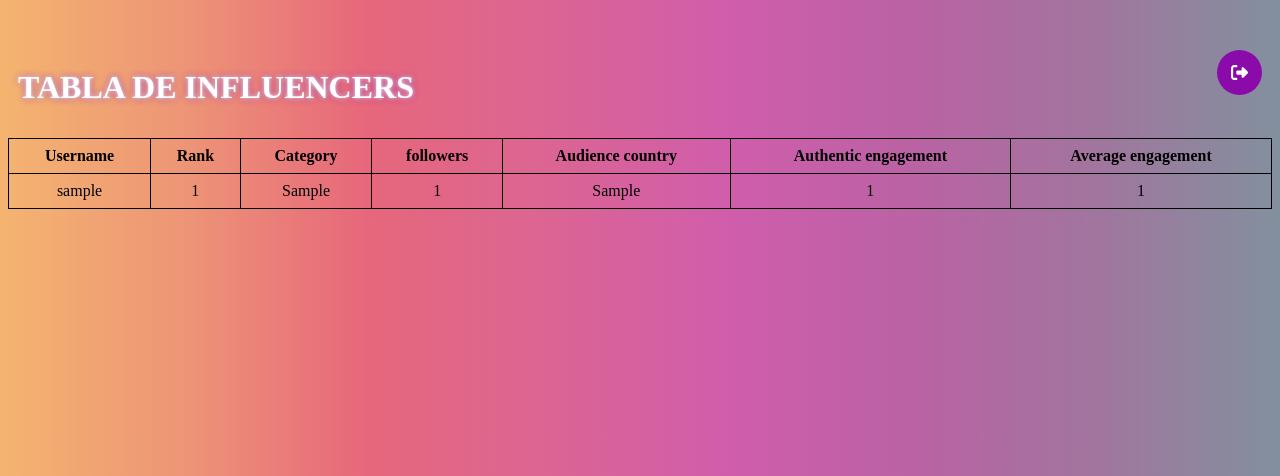
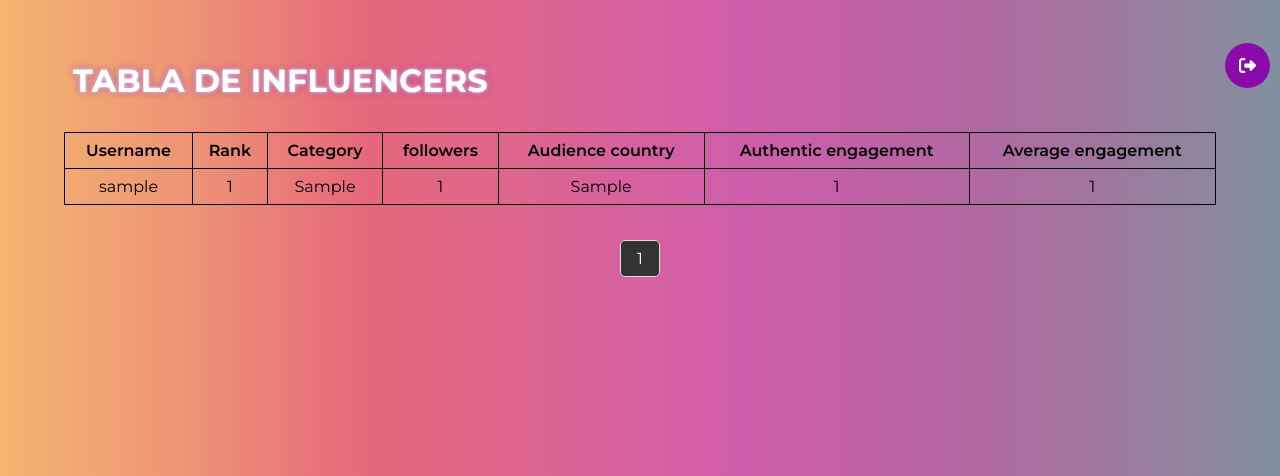
Before and after one commit to francotp123/proyecto-django, a Django app: page /influencers/tabla/ in a window 1280 px wide. Shown: the top 476 px of the page. Run offline with Django 5.2, Linux system fonts and the light colour scheme; tables that the repository leaves empty hold one stand-in row (values such as "Sample post").

Commit message:
Paginamos la tabla, matriz de correlación (view y html)

```diff
--- a/proyecto/influencers/static/css/tabla.css
+++ b/proyecto/influencers/static/css/tabla.css
@@ -1,31 +1,23 @@
-th {
-    font-weight: 600;
-    text-align: center !important;
+body {
+  background: linear-gradient(to right, rgba(240, 148, 51, 0.7), rgba(230, 104, 60, 0.7), rgba(220, 39, 67, 0.7), rgba(204, 35, 102, 0.7), rgba(188, 24, 136, 0.7), rgba(157, 32, 126, 0.7), rgba(121, 59, 117, 0.7), rgba(77, 97, 117, 0.7));
+  font-family: 'Montserrat', sans-serif;
+  margin: 0;
+  padding: 0;
 }
 
-.table-container {
-  background-repeat: no-repeat;
-  background-size: cover;
-  overflow: auto; /* Si necesitas scroll */
-}
-
-body{
-  background: linear-gradient(to right, rgba(240, 148, 51, 0.7), rgba(230, 104, 60, 0.7), rgba(220, 39, 67, 0.7), rgba(204, 35, 102, 0.7), rgba(188, 24, 136, 0.7), rgba(157, 32, 126, 0.7), rgba(121, 59, 117, 0.7), rgba(77, 97, 117, 0.7)); /* Ruta a tu imagen */
-}
-
-.title{
+.title {
   text-align: center;
   margin-top: 30px;
   color: white;
-    animation:blur .75s ease-out infinite;
-    text-shadow:0px 0px 5px white,
-      0px 0px 7px purple;
+  animation: blur .75s ease-out infinite;
+  text-shadow: 0px 0px 5px white, 0px 0px 7px purple;
+  margin-left: 5%;
 }
 
 header {
-    display: flex; /* Agregar Flexbox a header */
-    align-items: center; /* Centrar elementos verticalmente */
-    justify-content: space-between; /* Espacio entre elementos para centrar el título y alinear el botón a la derecha */
+  display: flex;
+  align-items: center;
+  justify-content: space-between;
   padding: 10px;
 
 }
@@ -43,9 +35,9 @@ header {
   overflow: hidden;
   transition-duration: .3s;
   background-color: rgb(138, 11, 170);
+  margin: auto; /* Center the button */
 }
 
-  /* plus sign */
 .sign {
   width: 100%;
   transition-duration: .3s;
@@ -61,18 +53,18 @@ header {
 .sign svg path {
   fill: white;
 }
-  /* text */
+
 .text {
   position: absolute;
-    right: 0%;
-    width: 0%;
+  right: 0;
+  width: 0;
   opacity: 0;
   color: white;
   font-size: 1.2em;
   font-weight: 600;
   transition-duration: .3s;
 }
-  /* hover effect on button width */
+
 .Btn:hover {
   width: 125px;
   border-radius: 40px;
@@ -84,14 +76,60 @@ header {
   transition-duration: .3s;
   padding-left: 10px;
 }
-  /* hover effect button's text */
+
 .Btn:hover .text {
   opacity: 1;
   width: 70%;
   transition-duration: .3s;
   padding-right: 10px;
 }
-  /* button click effect*/
+
 .Btn:active {
-    transform: translate(2px ,2px);
+  transform: translate(2px, 2px);
 }
+
+.table-container {
+  background-repeat: no-repeat;
+  background-size: cover;
+  overflow: auto;
+  max-width: 90%; /* Limits the max width of the table container */
+  margin: 0 auto; /* Centers the table container */
+}
+
+table {
+  width: 100%;
+  border-collapse: collapse;
+  margin-bottom: 20px;
+}
+
+th, td {
+  border: 1px solid black;
+  padding: 8px;
+  text-align: center;
+}
+
+th {
+  font-weight: 600;
+  text-align: center !important;
+}
+
+.pagination {
+  display: flex;
+  justify-content: center;
+  flex-wrap: wrap; /* Allows pagination links to wrap */
+  padding: 10px 0;
+}
+
+.pagination a {
+  margin: 5px;
+  padding: 8px 16px;
+  text-decoration: none;
+  border: 1px solid #ddd;
+  color: #333;
+  border-radius: 5px;
+}
+
+.pagination a.active {
+  background-color: #333;
+  color: white;
+}
--- a/proyecto/influencers/templates/tabla2.html
+++ b/proyecto/influencers/templates/tabla2.html
@@ -9,35 +9,21 @@
     <link rel="preconnect" href="https://fonts.googleapis.com">
     <link rel="preconnect" href="https://fonts.gstatic.com" crossorigin>
     <link href="https://fonts.googleapis.com/css2?family=Montserrat:ital,wght@0,100..900;1,100..900&display=swap" rel="stylesheet">
-        <style>
-            table {
-                width: 100%;
-                border-collapse: collapse;
-            }
-            th, td {
-                border: 1px solid black;
-                padding: 8px;
-                text-align: center;
-            }
-        </style>
 </head>
 <body>
     <header>
         <div class="title">
             <h1>TABLA DE INFLUENCERS</h1>
         </div>
-            <div>
-
-                <a href="{% url 'mainpage' %}"><button class="Btn">
-
-
-                <div class="sign"><svg viewBox="0 0 512 512"><path d="M377.9 105.9L500.7 228.7c7.2 7.2 11.3 17.1 11.3 27.3s-4.1 20.1-11.3 27.3L377.9 406.1c-6.4 6.4-15 9.9-24 9.9c-18.7 0-33.9-15.2-33.9-33.9l0-62.1-128 0c-17.7 0-32-14.3-32-32l0-64c0-17.7 14.3-32 32-32l128 0 0-62.1c0-18.7 15.2-33.9 33.9-33.9c9 0 17.6 3.6 24 9.9zM160 96L96 96c-17.7 0-32 14.3-32 32l0 256c0 17.7 14.3 32 32 32l64 0c17.7 0 32 14.3 32 32s-14.3 32-32 32l-64 0c-53 0-96-43-96-96L0 128C0 75 43 32 96 32l64 0c17.7 0 32 14.3 32 32s-14.3 32-32 32z"></path></svg></div>
-
+        <div style="text-align: center;">
+            <a href="{% url 'mainpage' %}">
+                <button class="Btn">
+                    <div class="sign">
+                        <svg viewBox="0 0 512 512"><path d="M377.9 105.9L500.7 228.7c7.2 7.2 11.3 17.1 11.3 27.3s-4.1 20.1-11.3 27.3L377.9 406.1c-6.4 6.4-15 9.9-24 9.9c-18.7 0-33.9-15.2-33.9-33.9l0-62.1-128 0c-17.7 0-32-14.3-32-32l0-64c0-17.7 14.3-32 32-32l128 0 0-62.1c0-18.7 15.2-33.9 33.9-33.9c9 0 17.6 3.6 24 9.9zM160 96L96 96c-17.7 0-32 14.3-32 32l0 256c0 17.7 14.3 32 32 32l64 0c17.7 0 32 14.3 32 32s-14.3 32-32 32l-64 0c-53 0-96-43-96-96L0 128C0 75 43 32 96 32l64 0c17.7 0 32 14.3 32 32s-14.3 32-32 32z"></path></svg>
+                    </div>
                     <div class="text">Volver</div>
-
-                </button></a>
-
-
+                </button>
+            </a>
         </div>
     </header>
     <div class="table-container">
@@ -51,18 +37,35 @@
                 <th>Authentic engagement</th>
                 <th>Average engagement</th>
             </tr>
-                {% for influencer in influencers  %}
+            {% for influencer in influencers %}
             <tr>
-                    <td>{{influencer.username }}</td>
-                    <td>{{influencer.rank}}</td>
-                    <td>{{influencer.category}}</td>
-                    <td>{{influencer.followers}}</td>
-                    <td>{{influencer.audience_country}}</td>
-                    <td>{{influencer.aut_eng}}</td>
-                    <td>{{influencer.avg_eng}}</td>
+                <td>{{ influencer.username }}</td>
+                <td>{{ influencer.rank }}</td>
+                <td>{{ influencer.category }}</td>
+                <td>{{ influencer.followers }}</td>
+                <td>{{ influencer.audience_country }}</td>
+                <td>{{ influencer.aut_eng }}</td>
+                <td>{{ influencer.avg_eng }}</td>
             </tr>
             {% endfor %}
         </table>
     </div>
+    <div class="pagination">
+        {% if influencers.has_previous %}
+            <a href="?page=1">&laquo; First</a>
+            <a href="?page={{ influencers.previous_page_number }}">Previous</a>
+        {% endif %}
+        {% for num in influencers.paginator.page_range %}
+            {% if influencers.number == num %}
+                <a href="?page={{ num }}" class="active">{{ num }}</a>
+            {% elif num > influencers.number|add:'-3' and num < influencers.number|add:'3' %}
+                <a href="?page={{ num }}">{{ num }}</a>
+            {% endif %}
+        {% endfor %}
+        {% if influencers.has_next %}
+            <a href="?page={{ influencers.next_page_number }}">Next</a>
+            <a href="?page={{ influencers.paginator.num_pages }}">Last &raquo;</a>
+        {% endif %}
+    </div>
 </body>
 </html>
--- a/proyecto/influencers/views.py
+++ b/proyecto/influencers/views.py
@@ -10,6 +10,10 @@ from io import BytesIO
 import base64
 from influencers.forms import CategoryForm
 import math
+from django.core.paginator import Paginator
+import numpy as np
+import pandas as pd
+import seaborn as sns
 # Create your views here.
 
 #html main
@@ -98,9 +102,14 @@ def influencers_top5(request):
 
 #View para la tabla
 def tabla(request):
-    influencers = Influencers.objects.all()
+    influencers_list = Influencers.objects.all()
+    paginator = Paginator(influencers_list, 50)  # Mostrar 50 influencers por página
+
+    page_number = request.GET.get('page')
+    influencers = paginator.get_page(page_number)
+
     context = {
-        "influencers":influencers
+        "influencers": influencers
     }
     return render(request, 'tabla2.html', context)
 
@@ -135,8 +144,36 @@ def influencers_top10_avg(request):
     image_base64 = base64.b64encode(buffer.getvalue()).decode('utf-8')
     buffer.close()
 
-    # Pasa la imagen codificada a la plantilla
-    return render(request, 'top10_eng.html', {'image_base64': image_base64})
+    influencers = Influencers.objects.all()
+    followers = [influencer.followers for influencer in influencers]
+    avg_eng = [influencer.avg_eng for influencer in influencers]
+    correlation = np.corrcoef(followers, avg_eng)[0, 1]
+
+    # Crear una figura de matplotlib para el heatmap
+    plt.figure(figsize=(8, 6))
+    sns.set(style="whitegrid")  # Estilo del heatmap
+    data = np.corrcoef(followers, avg_eng)
+    sns.heatmap(data, annot=True, cmap='coolwarm', square=True,
+                xticklabels=['Followers', 'Avg Engagement'], yticklabels=['Followers', 'Avg Engagement'],
+                cbar_kws={'shrink': 0.7})
+    plt.title('Matriz de Correlación entre Followers y Avg Engagement')
+    plt.xlabel('Features')
+    plt.ylabel('Features')
+
+    # Guardar el gráfico en un objeto BytesIO
+    buffer = BytesIO()
+    plt.savefig(buffer, format='png')
+    buffer.seek(0)
+    image_base = base64.b64encode(buffer.getvalue()).decode('utf-8')
+    buffer.close()
+
+    context = {
+        'image_base64': image_base64,
+        'correlation_matrix': image_base,
+    }
+
+    # Renderizar la plantilla 'top10_eng.html' con los datos
+    return render(request, 'top10_eng.html', context)
 
 
 import Levenshtein
@@ -155,7 +192,7 @@ def unificar_categorias_similares(request):
         # Comprobar si la categoría ya ha sido unificada
         if category not in categories_unified:
             # Buscar categorías similares
-            similar_categories = [cat for cat in categories if Levenshtein.distance(category.lower(), cat.lower()) < 15]
+            similar_categories = [cat for cat in categories if Levenshtein.distance(category.lower(), cat.lower()) < 25]
 
             # Unificar todas las categorías similares a la primera categoría encontrada
             for similar in similar_categories:
```
Also changed, not shown: proyecto/influencers/templates/top10_eng.html (+19 -8 lines), proyecto/influencers/utils.py (line endings or trailing spaces). Lines whose indentation alone changed are shown as unchanged.
